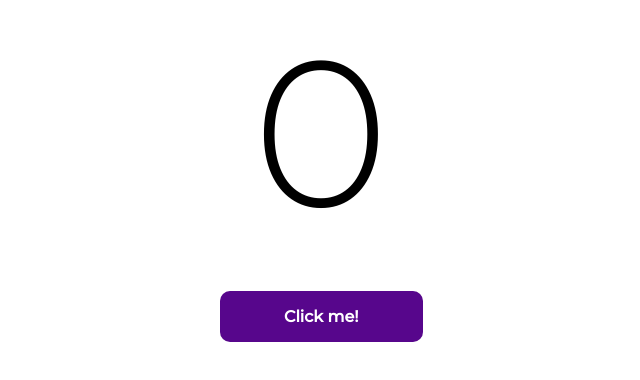
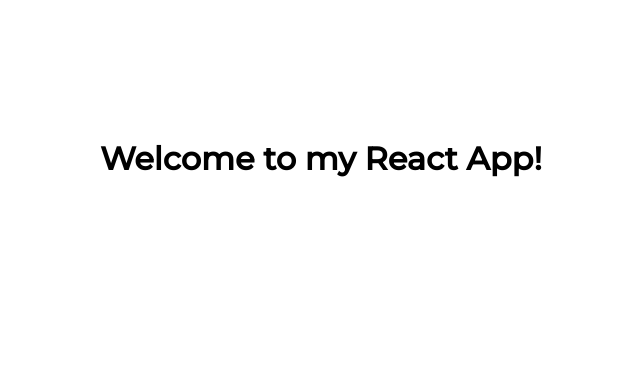
Before and after one commit to BUGS-NYU/react-workshop, a React (Create React App) app: page / in a window 1280 px wide. Shown: the part 242-622 px from the top of the page, without its empty margins (319-959 px from the left). Built offline with nearby package versions, Linux system fonts and the light colour scheme.

Commit message:
set up unfinished template

```diff
--- a/src/App.js
+++ b/src/App.js
@@ -1,27 +1,13 @@
 import React from 'react';
-import Counter from './components/Counter'
-import Button from './components/Button'
 import './App.css';
 
 export default class App extends React.Component {
 
-  constructor(props) {
-    super(props);
-
-    this.state = {
-      count: 0,
-    }
-  }
-
-  handleClick = () => {
-    this.setState({count: this.state.count + 1});
-  }
 
   render() {
     return (
       <div className="App">
-        <Counter count={this.state.count}/>
-        <Button onClick={this.handleClick}/>
+        <h1>Welcome to my React App!</h1>
       </div>
     );
   }
--- a/src/components/Button.js
+++ b/src/components/Button.js
@@ -7,7 +7,7 @@ import "./Button.css";
 export default class Button extends Component {
   render() {
     return (
-      <button className="Button" onClick={this.props.onClick.bind(this)}>
+      <button>
         Click me!
       </button>
     )
--- a/src/components/Counter.js
+++ b/src/components/Counter.js
@@ -8,7 +8,7 @@ export default class Counter extends Component {
   render() {
     return (
       <div className="Counter">
-        <span className="Counter--value">{this.props.count}</span>
+        <span className="Counter--value">0</span>
       </div>
     )
   }
--- a/src/index.css
+++ b/src/index.css
@@ -1,10 +1,8 @@
 @import url('https://fonts.googleapis.com/css2?family=Montserrat:wght@300;500&display=swap');
+
 body {
   margin: 0;
-
-  font-family: -apple-system, BlinkMacSystemFont, 'Segoe UI', 'Roboto', 'Oxygen',
-    'Ubuntu', 'Cantarell', 'Fira Sans', 'Droid Sans', 'Helvetica Neue',
-    sans-serif;
+  font-family: 'Montserrat', sans-serif;
   -webkit-font-smoothing: antialiased;
   -moz-osx-font-smoothing: grayscale;
 }
```
